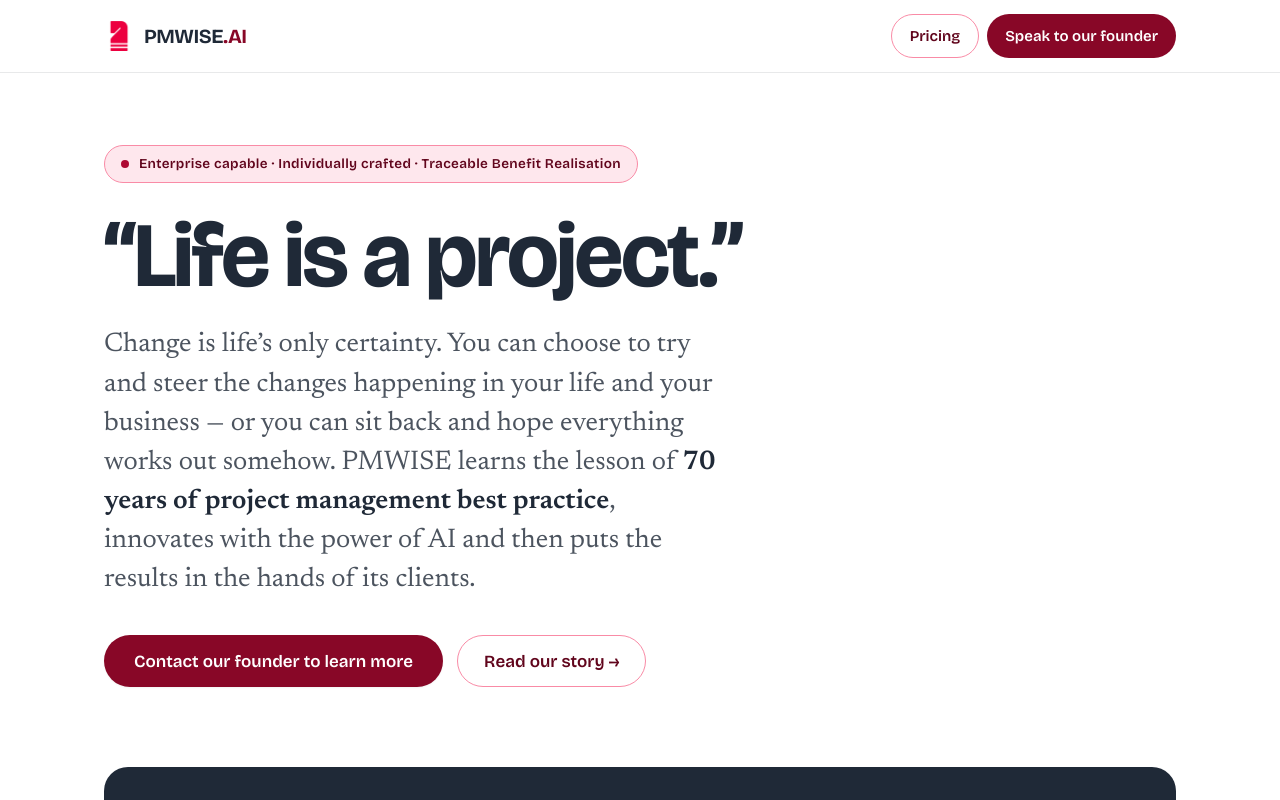
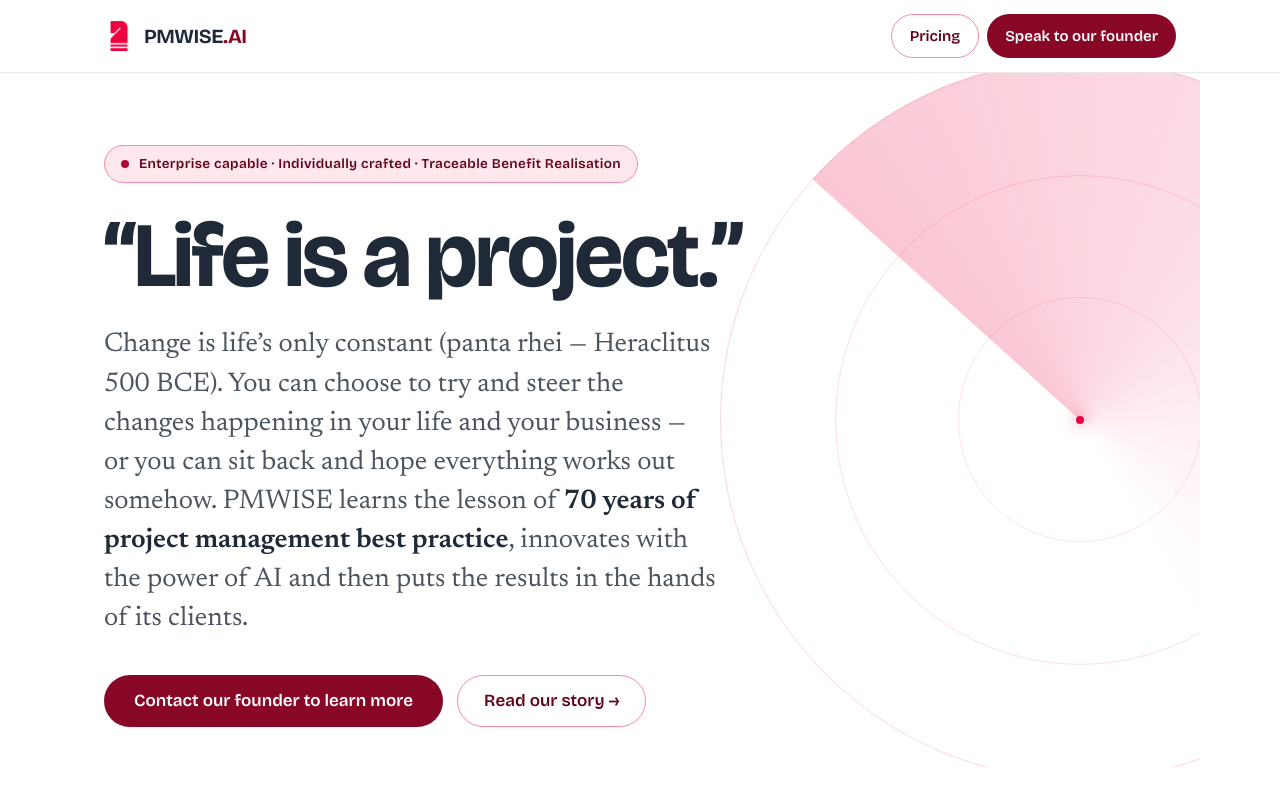
Before and after one commit to barnabyheaton/pmwise-landing, a Next.js app: page / in a window 1280 px wide. Shown: the top 800 px of the page. Built offline with nearby package versions, Linux system fonts and the light colour scheme.

Commit message:
Refactor hero section with new styles and text update
Updated the hero section with new styles and modified text for clarity.

```diff
--- a/app/page.jsx
+++ b/app/page.jsx
@@ -46,7 +46,22 @@
       <span id="top" />
       <main id="main">
         {/* ============ HERO ============ */}
-        <section className="mx-auto max-w-[1120px] px-6 pb-10 pt-[72px]">
+        <section className="relative overflow-hidden mx-auto max-w-[1120px] px-6 pb-10 pt-[72px]">
+          <div
+            aria-hidden="true"
+            className="pointer-events-none absolute top-1/2 right-[-240px] h-[720px] w-[720px] -translate-y-1/2"
+          >
+            <div className="absolute inset-0 rounded-full" style={{ border: '1px solid rgba(236,0,63,0.16)' }} />
+            <div className="absolute inset-[16%] rounded-full" style={{ border: '1px solid rgba(236,0,63,0.13)' }} />
+            <div className="absolute inset-[33%] rounded-full" style={{ border: '1px solid rgba(236,0,63,0.11)' }} />
+            <div className="absolute inset-[50%] rounded-full" style={{ border: '1px solid rgba(236,0,63,0.10)' }} />
+            <div className="absolute left-1/2 top-1/2 h-2 w-2 -translate-x-1/2 -translate-y-1/2 rounded-full bg-brand-primary" style={{ boxShadow: '0 0 16px 2px rgba(236,0,63,0.4)' }} />
+            <div
+              className="absolute inset-0 rounded-full motion-safe:animate-[radarSweep_6s_linear_infinite]"
+              style={{ background: 'conic-gradient(from 0deg, rgba(236,0,63,0.22), rgba(236,0,63,0) 55%)', transformOrigin: 'center' }}
+            />
+          </div>
+          <div className="relative">
           <div className="mb-7 inline-flex items-center gap-2.5 rounded-full border border-brand-200 bg-brand-50 px-4 py-2 font-display text-[13.5px] font-semibold tracking-wide text-brand-800">
             <span className="h-2 w-2 flex-none rounded-full bg-brand-600" aria-hidden="true" />
             Enterprise capable · Individually crafted · Traceable Benefit Realisation
@@ -57,7 +72,7 @@
           </h1>
 
           <p className="mt-6 max-w-[40ch] text-[clamp(20px,2.4vw,27px)] leading-[1.45] text-brand-dark/80 [text-wrap:pretty]">
-            Change is life&rsquo;s only certainty. You can choose to try and steer the changes
+            Change is life&rsquo;s only constant (panta rhei &mdash; Heraclitus 500 BCE). You can choose to try and steer the changes
             happening in your life and your business — or you can sit back and hope everything works
             out somehow. PMWISE learns the lesson of{' '}
             <strong className="font-semibold text-brand-dark">70 years of project management best
@@ -78,6 +93,7 @@
             >
               Read our story →
             </a>
+          </div>
           </div>
         </section>
 
```
